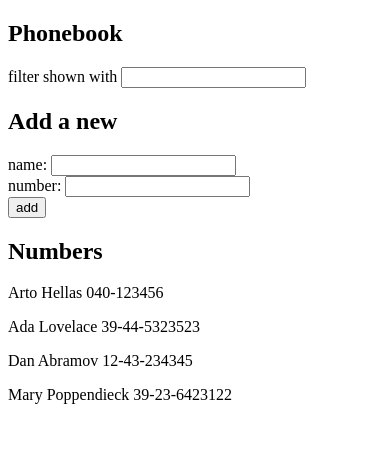
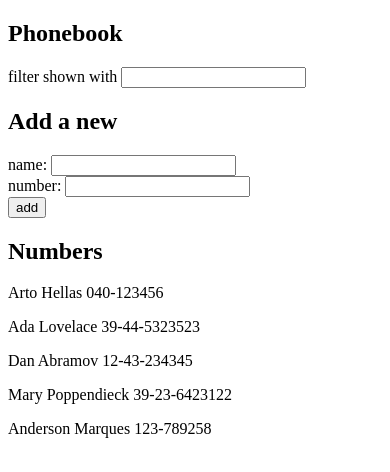
Before and after one commit to AndersonMarques0/Full_Stack_Exercises, a React (Vite) app in the folder part2/phonebook/: page / in a window 390 px wide. Shown: the top 472 px of the page. Built offline with nearby package versions, Linux system fonts and the light colour scheme; data requests are answered from the project's data file.

Commit message:
phonebook step 8

```diff
--- a/part2/phonebook/db.json
+++ b/part2/phonebook/db.json
@@ -19,6 +19,11 @@
       "name": "Mary Poppendieck",
       "number": "39-23-6423122",
       "id": "4"
+    },
+    {
+      "id": "5",
+      "name": "Anderson Marques",
+      "number": "123-789258"
     }
   ]
 }
--- a/part2/phonebook/src/App.jsx
+++ b/part2/phonebook/src/App.jsx
@@ -1,8 +1,8 @@
 import { useState, useEffect } from 'react'
-import axios from 'axios'
 import Filter from './components/filter'
 import PersonForm from './components/personForm'
 import Persons from './components/persons'
+import servicePersons from './services/servicePersons'
 
 const App = () => {
   const [persons, setPersons] = useState([])
@@ -11,8 +11,8 @@ const App = () => {
   const [filter, setFilter] = useState('')
 
   useEffect(() => {
-    axios
-    .get('http://localhost:3001/persons')
+    servicePersons
+    .getAll()
     .then(response => {
       setPersons(response.data)
     })
--- a/part2/phonebook/src/components/personForm.jsx
+++ b/part2/phonebook/src/components/personForm.jsx
@@ -1,4 +1,4 @@
-import axios from 'axios'
+import servicePersons from '../services/servicePersons'
 
 const PersonForm = (props) => {
 
@@ -17,11 +17,11 @@ const PersonForm = (props) => {
         id: String(props.persons.length + 1)
       }
 
-      axios
-        .post('http://localhost:3001/persons', newPerson)
-        .then(response => {
-          props.setPersons(props.persons.concat(response.data))
-        })
+      servicePersons
+      .create(newPerson)
+      .then(response => {
+        props.setPersons(props.persons.concat(response.data))
+      })
 
 
   }
--- /dev/null
+++ b/part2/phonebook/src/services/servicePersons.js
@@ -0,0 +1,13 @@
+import axios from "axios";
+const backUrl = 'http://localhost:3001/persons'
+
+const getAll = () => axios.get(backUrl)
+
+const create = newObject => {
+    return axios.post(backUrl, newObject)
+}
+
+export default {
+    getAll,
+    create
+}
```
